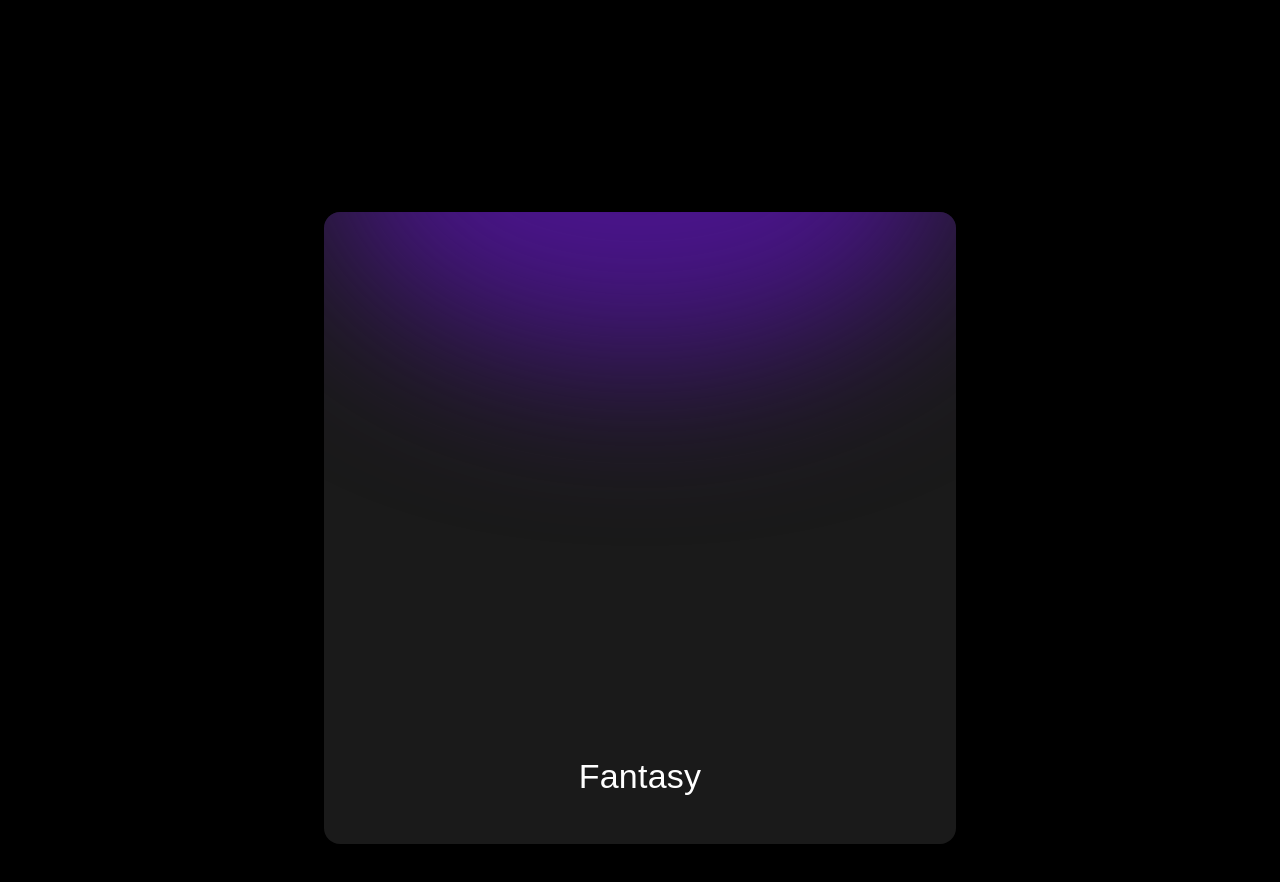
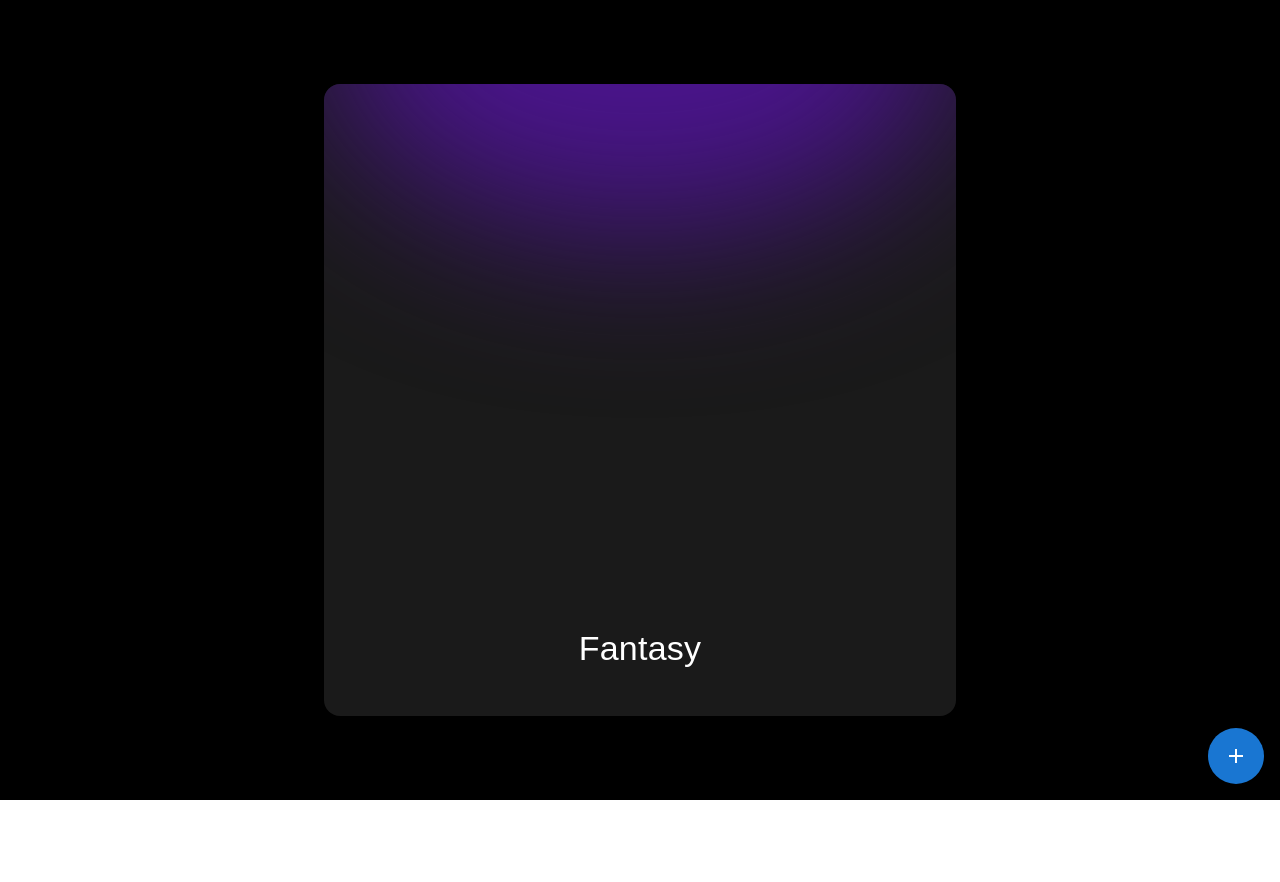
Before and after one commit to christoffellis/book-club, a React (Create React App) app: page / in a window 1280 px wide. Shown: the top 882 px of the page. After the commit the page ends 800 px from the top, so only its background shows below. Built offline with nearby package versions, Linux system fonts and the light colour scheme; a web font is replaced by a local one.

Commit message:
fixed stuff

```diff
--- a/package.json
+++ b/package.json
@@ -6,6 +6,7 @@
   "dependencies": {
     "@emotion/react": "^11.13.0",
     "@emotion/styled": "^11.13.0",
+    "@mui/icons-material": "^5.16.7",
     "@mui/material": "^5.16.7",
     "@testing-library/jest-dom": "^5.17.0",
     "@testing-library/react": "^13.4.0",
--- a/src/scenes/SearchBookPage.jsx
+++ b/src/scenes/SearchBookPage.jsx
@@ -1,7 +1,8 @@
 import React, { useState } from 'react';
-import { Box, Typography } from '@mui/material';
+import { Box, Fab, Typography } from '@mui/material';
 import Slider from 'react-slick';
 import 'slick-carousel/slick/slick.css';
+import AddIcon from '@mui/icons-material/Add';
 import 'slick-carousel/slick/slick-theme.css';
 
 // Define book genre colors
@@ -37,8 +38,8 @@ export const SearchBookPage = () => {
         display: 'flex',
         justifyContent: 'center',
         alignItems: 'center',
-        padding: '10%',
         overflow: 'hidden',
+        position: 'relative'
       }}
     >
       <Box
@@ -107,6 +108,16 @@ export const SearchBookPage = () => {
           </Slider>
         </Box>
       </Box>
+       <Fab
+        color="primary"
+        sx={{
+          position: 'absolute',
+          bottom: 16,
+          right: 16,
+        }}
+      >
+        <AddIcon />
+      </Fab>
     </Box>
   );
 };
```
Also changed, not shown: 1 other file (tests, documents, lock files or other folders).
